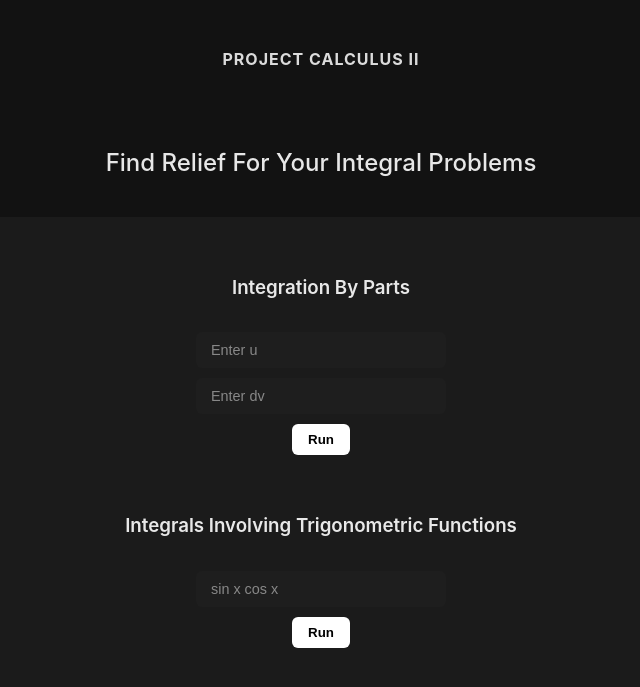
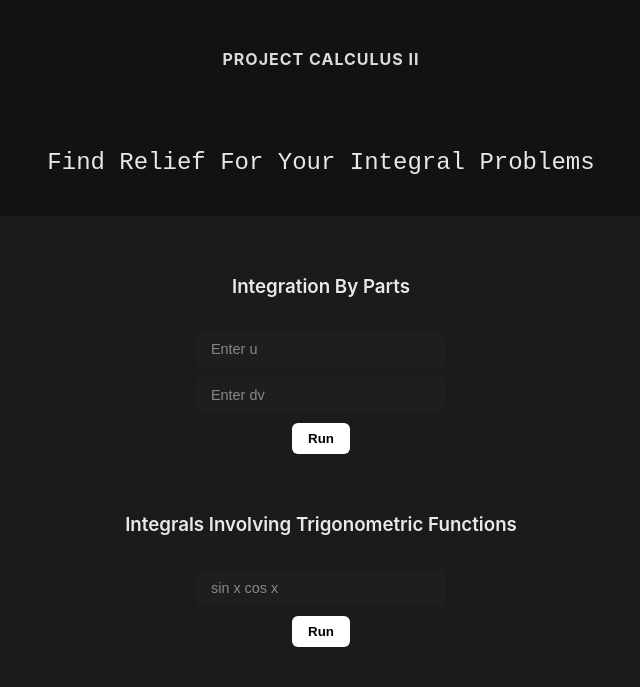
Before and after one commit to MatthewHtang/Project_Cal_II, a Flask app: page / in a window 1280 px wide. Shown: the top 687 px of the page, without its empty margins (319-959 px from the left). Run offline with Flask 3, Linux system fonts and the light colour scheme.

Commit message:
minor font updates

```diff
--- a/static/style.css
+++ b/static/style.css
@@ -24,6 +24,7 @@ header {
 }
 
 .subtitle {
+  font-family: Courier New;
   margin-top: 40px;
   text-align: center;
   font-weight: 500;
```
